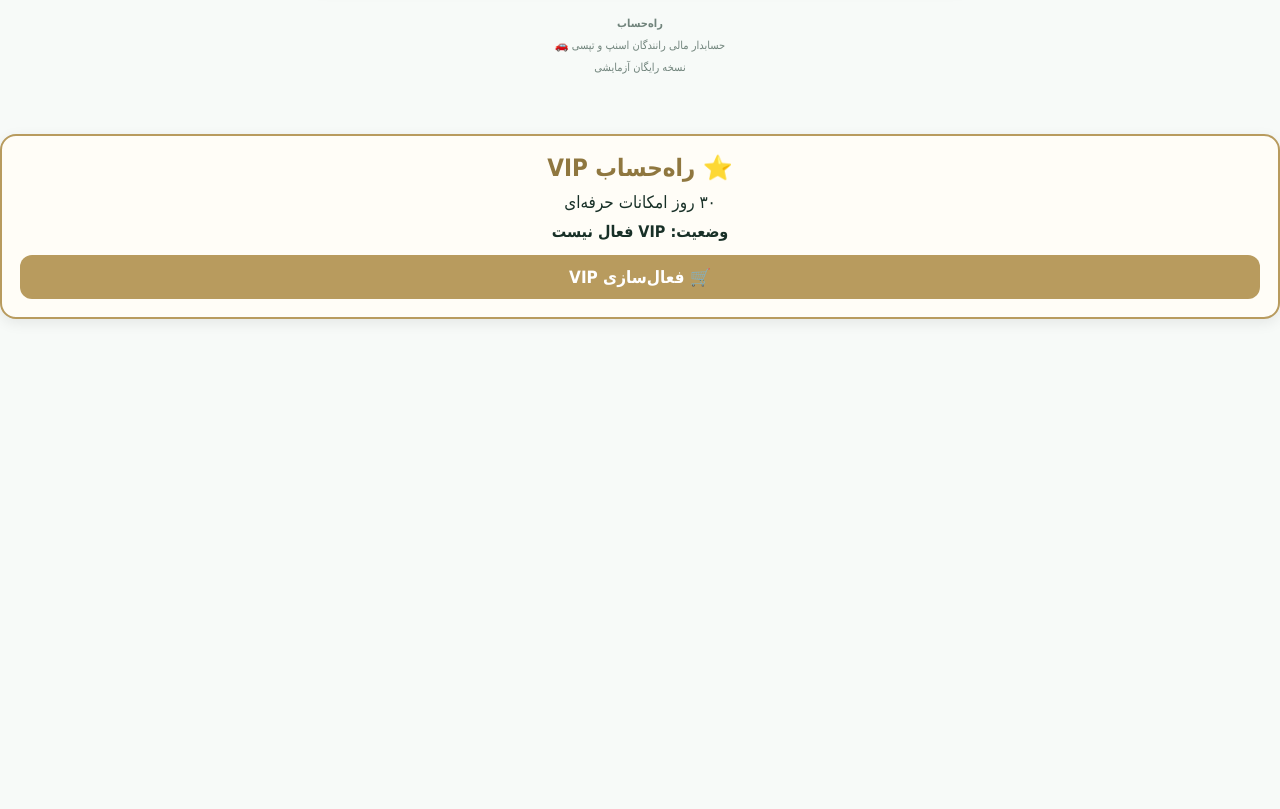
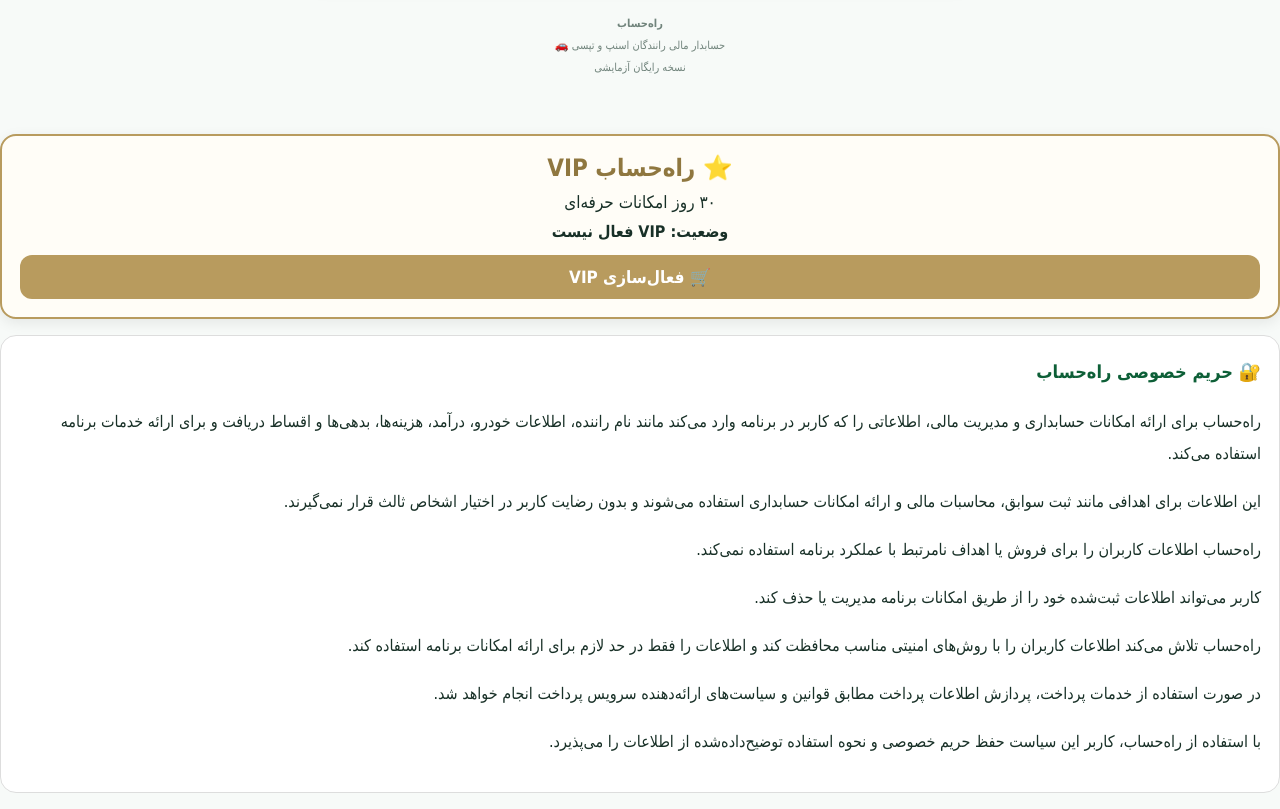
Before and after one commit to rahhesab12h/rahhesab, a website: page www/index.html in a window 1280 px wide. Shown: the part 4699-5508 px from the top of the page. Before the commit the page ends 5034 px from the top, so only its background shows below. Drawn offline with Linux system fonts and the light colour scheme.

Commit message:
Add privacy policy

```diff
--- a/www/index.html
+++ b/www/index.html
@@ -2797,6 +2797,41 @@ function updatePremiumVipLock(){
 document.addEventListener("DOMContentLoaded", updatePremiumVipLock);
 </script>
 
+
+<section id="privacy-policy" style="margin:16px 0;padding:18px;border:1px solid #ddd;border-radius:16px;background:#fff;line-height:2;text-align:right;direction:rtl">
+  <h2>🔐 حریم خصوصی راه‌حساب</h2>
+  <p>
+    راه‌حساب برای ارائه امکانات حسابداری و مدیریت مالی، اطلاعاتی را که کاربر
+    در برنامه وارد می‌کند مانند نام راننده، اطلاعات خودرو، درآمد، هزینه‌ها،
+    بدهی‌ها و اقساط دریافت و برای ارائه خدمات برنامه استفاده می‌کند.
+  </p>
+  <p>
+    این اطلاعات برای اهدافی مانند ثبت سوابق، محاسبات مالی و ارائه امکانات
+    حسابداری استفاده می‌شوند و بدون رضایت کاربر در اختیار اشخاص ثالث قرار
+    نمی‌گیرند.
+  </p>
+  <p>
+    راه‌حساب اطلاعات کاربران را برای فروش یا اهداف نامرتبط با عملکرد برنامه
+    استفاده نمی‌کند.
+  </p>
+  <p>
+    کاربر می‌تواند اطلاعات ثبت‌شده خود را از طریق امکانات برنامه مدیریت یا
+    حذف کند.
+  </p>
+  <p>
+    راه‌حساب تلاش می‌کند اطلاعات کاربران را با روش‌های امنیتی مناسب محافظت
+    کند و اطلاعات را فقط در حد لازم برای ارائه امکانات برنامه استفاده کند.
+  </p>
+  <p>
+    در صورت استفاده از خدمات پرداخت، پردازش اطلاعات پرداخت مطابق قوانین و
+    سیاست‌های ارائه‌دهنده سرویس پرداخت انجام خواهد شد.
+  </p>
+  <p>
+    با استفاده از راه‌حساب، کاربر این سیاست حفظ حریم خصوصی و نحوه استفاده
+    توضیح‌داده‌شده از اطلاعات را می‌پذیرد.
+  </p>
+</section>
+
 </body>
 </html>
 
```
